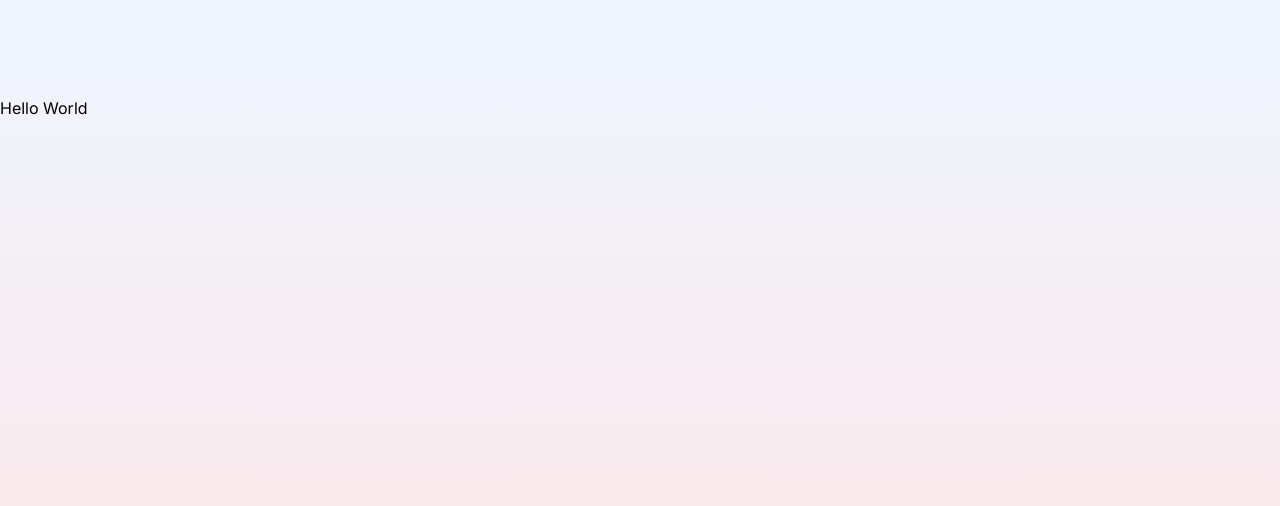
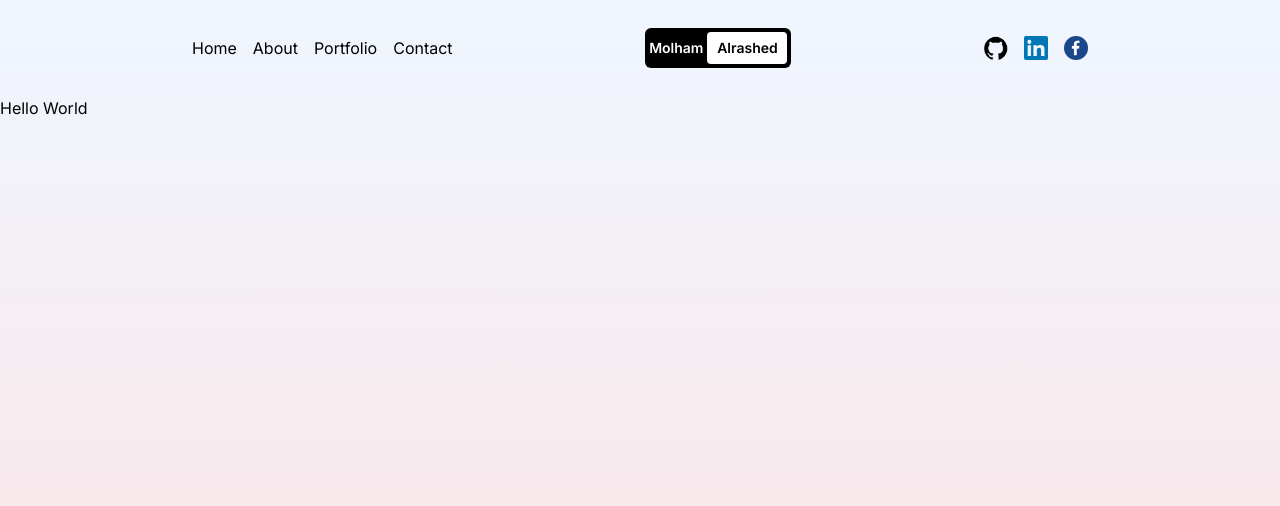
Before and after one commit to molhamalrashed/my-portfolio-, a Next.js app: page / in a window 1280 px wide. Shown: the top 506 px of the page. Built offline with nearby package versions, Linux system fonts and the light colour scheme.

Commit message:
the meduim page

```diff
--- a/src/components/navbar.jsx
+++ b/src/components/navbar.jsx
@@ -2,6 +2,7 @@
 
 import Link from 'next/link';
 import {useState} from 'react';
+import Image from 'next/image';
 
 const links = [
 {url: '/', title: 'Home'},
@@ -14,14 +15,31 @@ const Navbar = () => {
     const [open, setOpen] = useState(false);
 return (
     <div className="h-full flex items-center justify-between px-4 sm:px-8 md:px-12 lg:px-20 xl:px-48">
-        {/* Logo */}
-    <div className= 'md:hidden'>
+        <div className='hidden md:flex flex-raw justify-between gap-4'>
+            {links.map((link)=> (
+                <Link href={link.url} key={link.title}>{link.title}</Link>
+            ))}
+        </div>
+    {/* Logo */}
+    <div className= 'md:hidden lg:flex'>
         <Link href="/" className="text-sm bg-black rounded-md p-1 font-semibold flex items-center justify-center">
             <span className='text-white mr-1'>Molham</span>
             <span className='w-20 h-8 rounded bg-white text-black flex items-center justify-center'>Alrashed</span>
         </Link>
     </div>
 
+    {/* Contact Items */}
+        <div className='hidden md:flex gap-4'>
+        <Link href='https://github.com/molhamalrashed' target='_blank'>
+        <Image src='/github.png' alt="" width={24} height={24} />
+        </Link>
+        <Link href='https://www.linkedin.com/in/molham-alrashed/' target='_blank'>
+        <Image src='/linkedin.png' alt="" width={24} height={24} />
+        </Link>
+        <Link href='https://www.facebook.com/molhamalrashed' target='_blank'>
+        <Image src='/facebook.png' alt="" width={24} height={24} />
+        </Link>
+        </div>
     {/* Responsive menu */}
     <div className='md:hidden'>
         <button className ='w-10 h-8 flex flex-col justify-between z-50 relative' onClick={()=>{setOpen(!open)}}>
```
